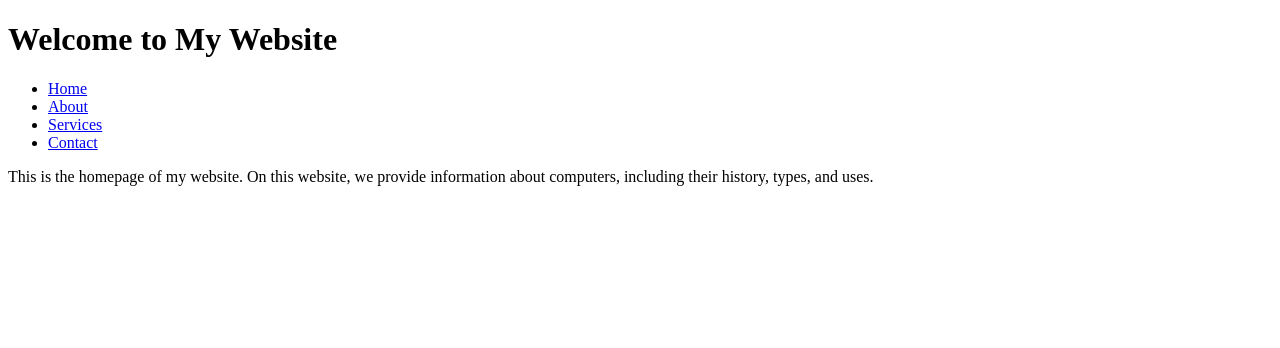
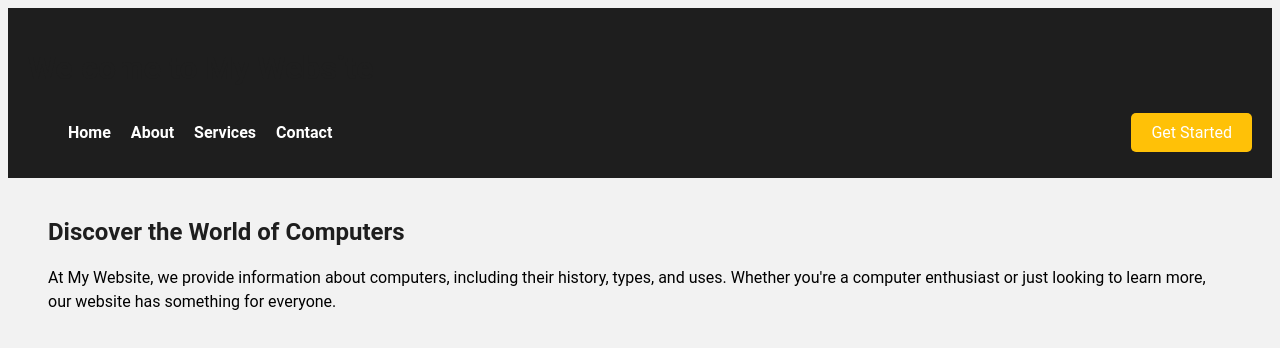
Before and after one commit to rhell5/my-website, a plain HTML site: page index.html in a window 1280 px wide. Drawn offline with Linux system fonts and the light colour scheme; a script that the page names is missing.

Commit message:
alpha-0.002

```diff
--- a/index.html
+++ b/index.html
@@ -6,6 +6,7 @@
   <script src="script.js"></script>
 </head>
 <body>
+  <header>
     <h1>Welcome to My Website</h1>
     <nav>
       <ul>
@@ -14,7 +15,12 @@
         <li><a href="services.html">Services</a></li>
         <li><a href="contact.html">Contact</a></li>
       </ul>
+      <a href="#" class="btn">Get Started</a>
     </nav>
-  <p>This is the homepage of my website. On this website, we provide information about computers, including their history, types, and uses.</p>
+  </header>
+  <div class="content">
+    <h2>Discover the World of Computers</h2>
+    <p>At My Website, we provide information about computers, including their history, types, and uses. Whether you're a computer enthusiast or just looking to learn more, our website has something for everyone.</p>
+  </div>
 </body>
 </html>
--- /dev/null
+++ b/style.css
@@ -0,0 +1,68 @@
+/* Set background color and font family for the entire website */
+body {
+    background-color: #F2F2F2;
+    font-family: 'Roboto', sans-serif;
+  }
+
+  /* Style the header and navigation bar */
+  header {
+    background-color: #1E1E1E;
+    color: #FFFFFF;
+    padding: 20px;
+  }
+
+  nav {
+    display: flex;
+    justify-content: space-between;
+    align-items: center;
+  }
+
+  nav ul {
+    display: flex;
+    list-style: none;
+  }
+
+  nav ul li {
+    margin-right: 20px;
+  }
+
+  nav ul li a {
+    color: #FFFFFF;
+    text-decoration: none;
+    font-weight: bold;
+    font-size: 16px;
+    transition: all 0.3s ease;
+  }
+
+  nav ul li a:hover {
+    color: #FFC107;
+  }
+
+  /* Style the content area */
+  .content {
+    margin: 40px;
+  }
+
+  h1, h2, h3 {
+    color: #1E1E1E;
+    margin-bottom: 20px;
+  }
+
+  p {
+    line-height: 1.5;
+  }
+
+  /* Style the buttons */
+  .btn {
+    background-color: #FFC107;
+    color: #FFFFFF;
+    padding: 10px 20px;
+    border-radius: 5px;
+    text-decoration: none;
+    transition: all 0.3s ease;
+  }
+
+  .btn:hover {
+    background-color: #1E1E1E;
+    color: #FFFFFF;
+  }
```
Also changed, not shown: about.html (+5 -12 lines), contact.html (+1 -0 lines), services.html (+1 -0 lines). Lines whose indentation alone changed are shown as unchanged.
